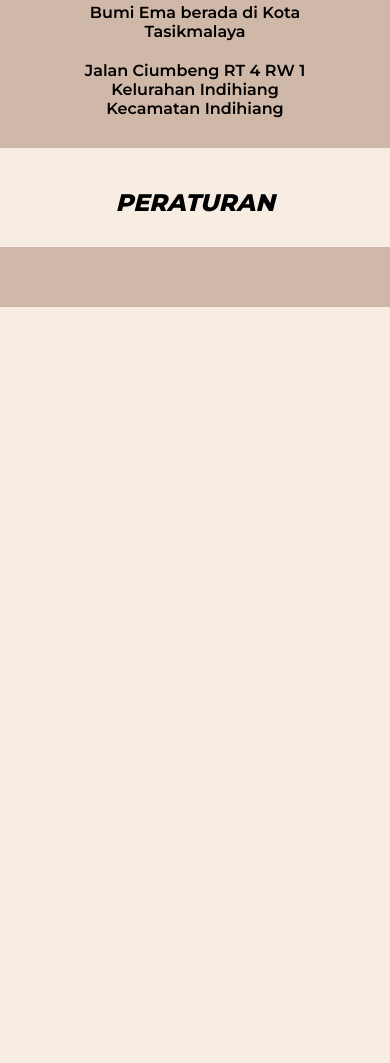
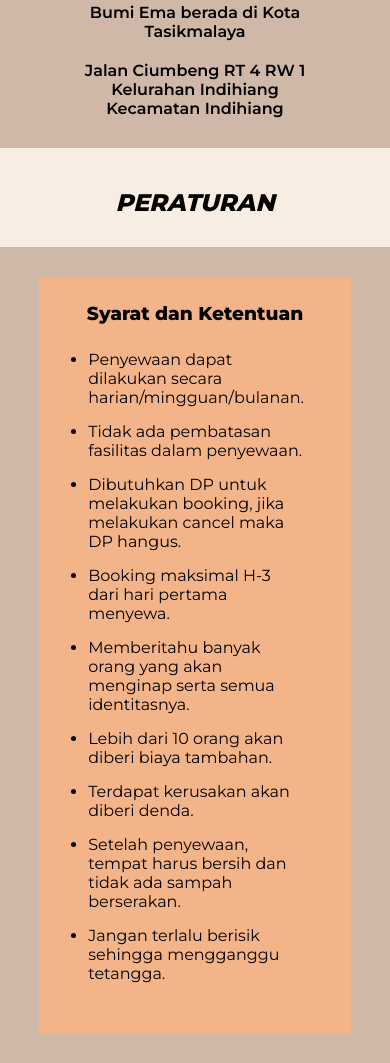
Before and after one commit to MSeptianJ/bumi-ema-landing, a plain HTML site: page src/index.html in a window 390 px wide. Shown: the part 4913-5976 px from the top of the page. Before the commit the page ends 5220 px from the top, so only its background shows below. Drawn offline with Linux system fonts and the light colour scheme; files whose address does not match are found by name.

Commit message:
Add Mobile Mainn-Peraturan

```diff
--- a/src/index.html
+++ b/src/index.html
@@ -209,7 +209,40 @@
       <div class="main-peraturan">
         <h2>Peraturan</h2>
         <article>
-
+          <div>
+            <h3>Syarat dan Ketentuan</h3>
+            <div>
+              <ul>
+                <li>
+                  Penyewaan dapat dilakukan secara harian/mingguan/bulanan.
+                </li>
+                <li>
+                  Tidak ada pembatasan fasilitas dalam penyewaan.
+                </li>
+                <li>
+                  Dibutuhkan DP untuk melakukan booking, jika melakukan cancel maka DP hangus.
+                </li>
+                <li>
+                  Booking maksimal H-3 dari hari pertama menyewa.
+                </li>
+                <li>
+                  Memberitahu banyak orang yang akan menginap serta semua identitasnya.
+                </li>
+                <li>
+                  Lebih dari 10 orang akan diberi biaya tambahan.
+                </li>
+                <li>
+                  Terdapat kerusakan akan diberi denda.
+                </li>
+                <li>
+                  Setelah penyewaan, tempat harus bersih dan tidak ada sampah berserakan.
+                </li>
+                <li>
+                  Jangan terlalu berisik sehingga mengganggu tetangga.
+                </li>
+              </ul>
+            </div>
+          </div>
         </article>
       </div>
 
--- a/src/styles/style.css
+++ b/src/styles/style.css
@@ -274,3 +274,18 @@ main {
 	gap: 20px;
 	font-weight: 600;
 }
+
+.main-peraturan article div {
+	width: 80%;
+	margin: 0 auto;
+	padding: 25px 10px;
+	background-color: #f4b489;
+}
+
+.main-peraturan article div ul {
+	width: 100%;
+	text-align: left;
+	display: grid;
+	grid-template-columns: 1fr;
+	gap: 15px;
+}
```
